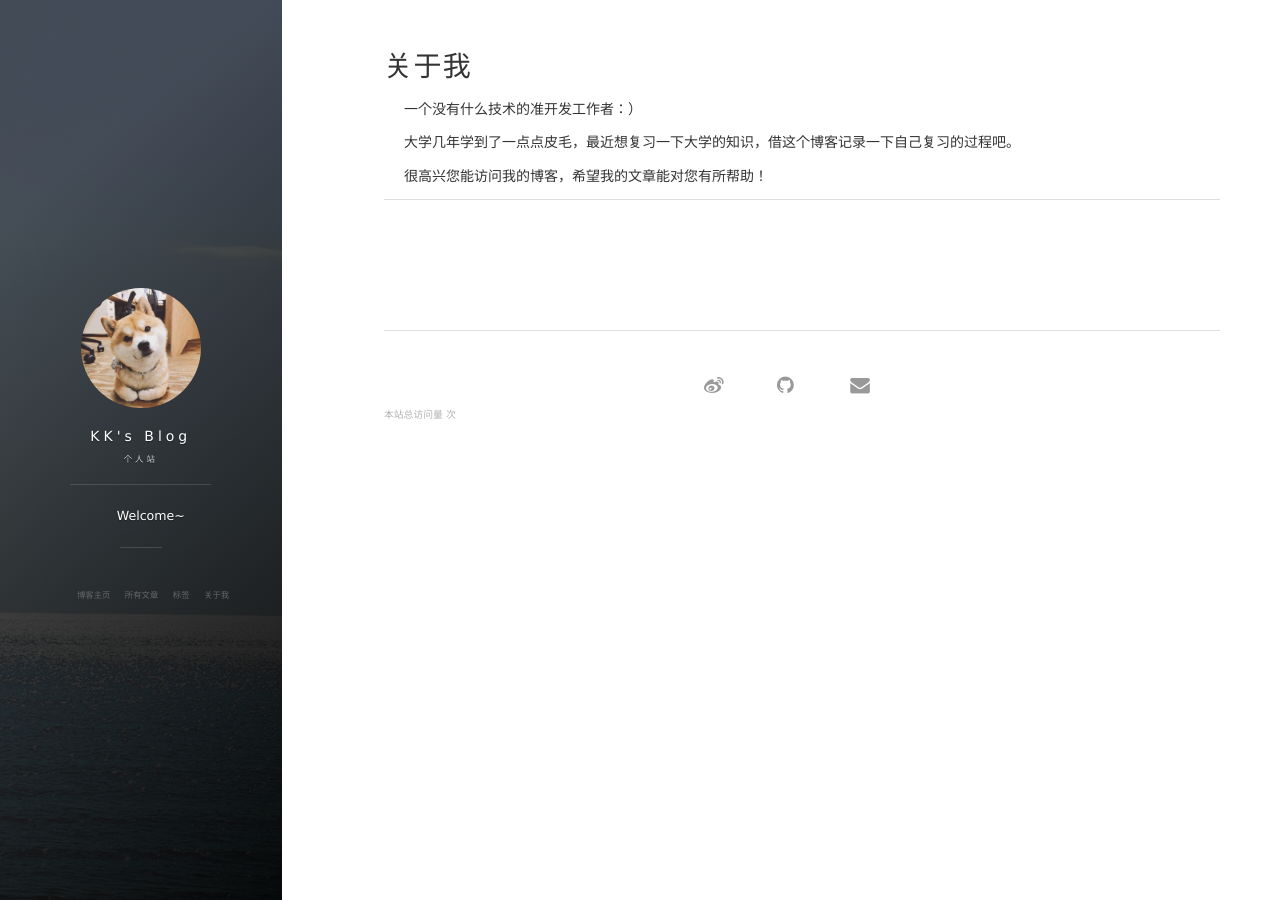
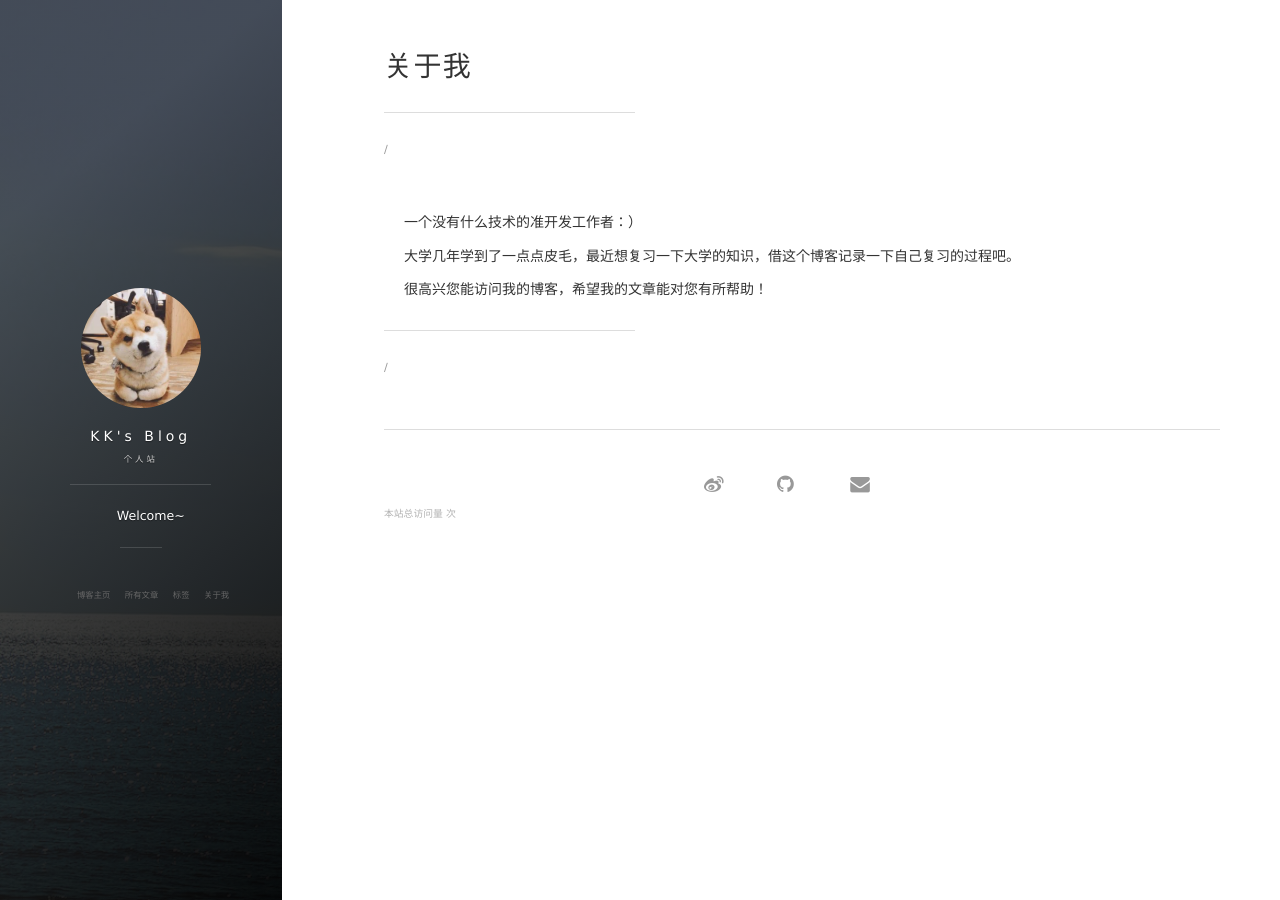
Before and after one commit to NKUkk/NKUkk.github.io, a Jekyll site: the page built from about.md, in a window 1280 px wide. Built offline with Jekyll 4.4.1, drawn with Linux system fonts in a browser that asks for light colours; nearby versions of some CDN libraries; comment, search, counter and statistics services are not loaded.

Commit message:
Update about.md

```diff
--- a/about.md
+++ b/about.md
@@ -2,6 +2,7 @@
 layout: page
 title: 关于我
 ---
+{% include pagination.html %}
 
 一个没有什么技术的准开发工作者：）
 <p>
@@ -26,4 +27,4 @@ title: 关于我
 <p>
 
 
-{% include comments.html %}
+{% include pagination.html %}
```
